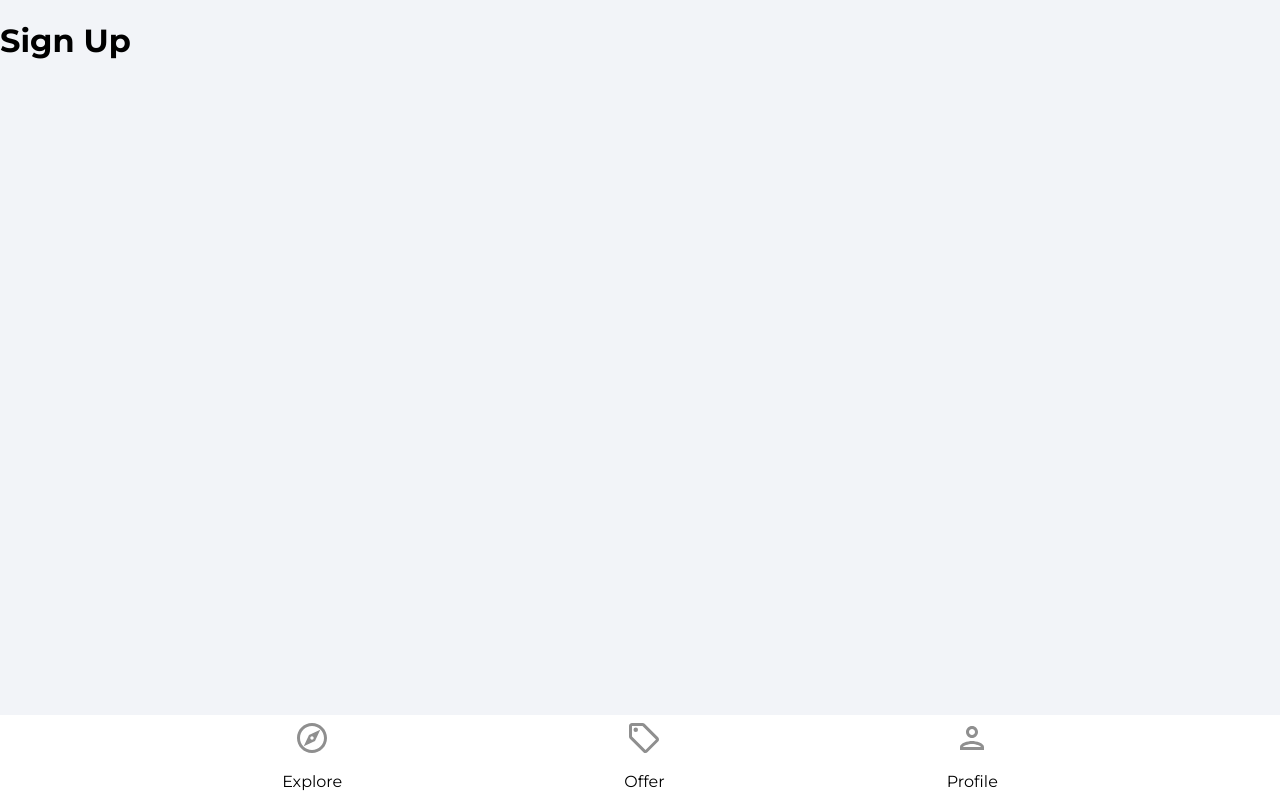
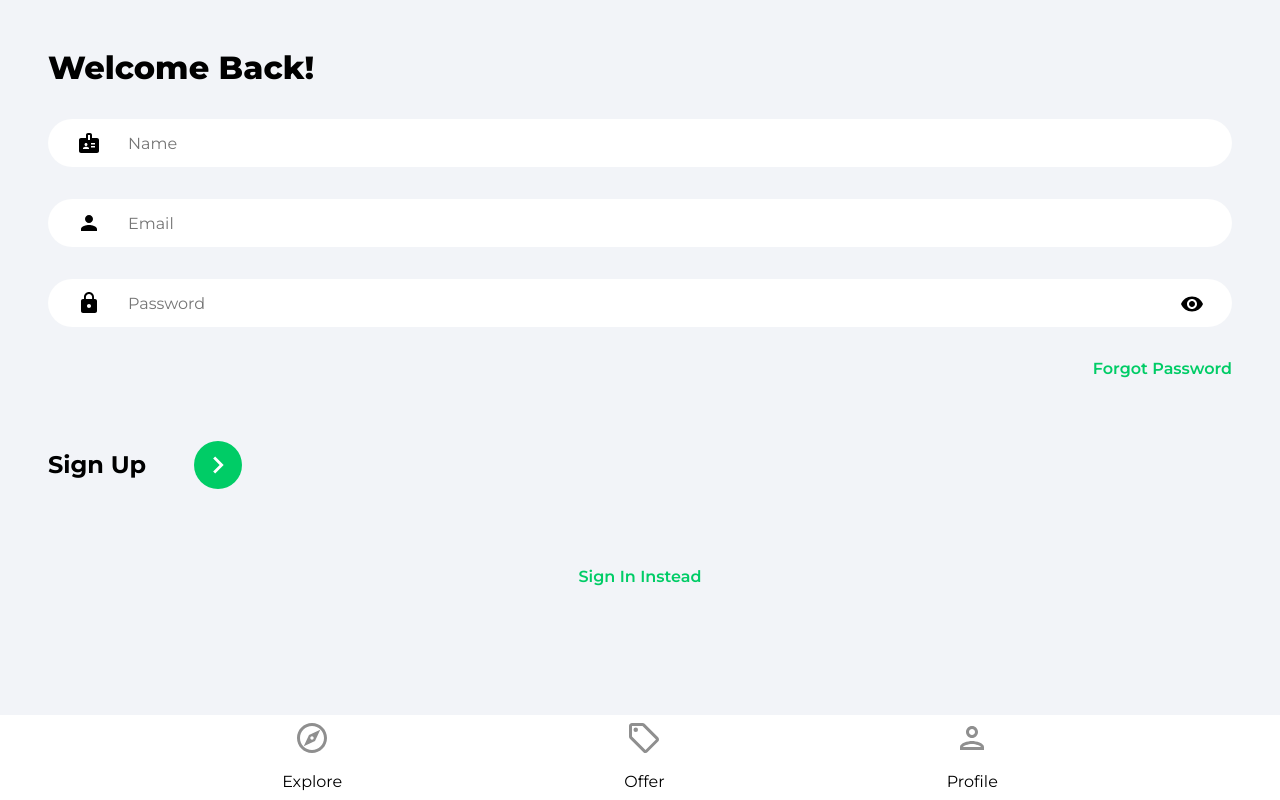
Before and after one commit to ctran0105/house-marketplace, a React (Create React App) app: page /sign-up in a window 1280 px wide. Built offline with nearby package versions, Linux system fonts and the light colour scheme.

Commit message:
Construct sign in and sign up pages

```diff
--- a/src/App.js
+++ b/src/App.js
@@ -14,7 +14,7 @@ function App() {
         <Routes>
           <Route path="/" element={<Explore />} />
           <Route path="/offers" element={<Offers />} />
-          <Route path="/profile" element={<Profile />} />
+          <Route path="/profile" element={<SignIn />} />
           <Route path="/sign-in" element={<SignIn />} />
           <Route path="/forgot-password" element={<ForgotPassword />} />
           <Route path="/sign-up" element={<SignUp />} />
--- a/src/pages/SignIn.jsx
+++ b/src/pages/SignIn.jsx
@@ -1,9 +1,77 @@
+import { useState } from "react";
+import { Link, useNavigate } from "react-router-dom";
+import { ReactComponent as ArrowRightIcon } from "../assets/svg/keyboardArrowRightIcon.svg";
+import visibilityIcon from "../assets/svg/visibilityIcon.svg";
+
 function SignIn() {
-    return (
-      <div>
-        <h1>Sign In</h1>
+  const [showPassword, setShowPassword] = useState(false);
+  const [formData, setFormData] = useState({
+    email: "",
+    password: "",
+  });
+  const { email, password } = formData;
+  const onChange = (e) => {
+    setFormData((prevState) => ({
+      ...prevState,
+      [e.target.id]: e.target.value,
+    }));
+  };
+  const navigate = useNavigate();
+
+  return (
+    <>
+      <div className="pageContainer">
+        <header>
+          <p className="pageHeader">Welcome Back!</p>
+        </header>
+        <main>
+          <form>
+            <input
+              type="email"
+              className="emailInput"
+              placeholder="Email"
+              id="email"
+              value={email}
+              onChange={onChange}
+            />
+            <div className="passwordInputDiv">
+              <input
+                type={showPassword ? "text" : "password"}
+                className="passwordInput"
+                placeholder="Password"
+                id="password"
+                value={password}
+                onChange={onChange}
+              />
+              <img
+                src={visibilityIcon}
+                alt="show password"
+                className="showPassword"
+                onClick={() => setShowPassword((prevState) => !prevState)}
+              />
+            </div>
+
+            <Link to="/forgot-password" className="forgotPasswordLink">
+              Forgot Password
+            </Link>
+
+            <div className="signInBar">
+              <p className="signInText">Sign In</p>
+              <button className="signInButton">
+                <ArrowRightIcon fill="#ffffff" width="34px" height="34px" />
+              </button>
+            </div>
+          </form>
+
+          {/* Google Oath*/}
+
+          <Link to="/sign-up" className="registerLink">
+            Sign Up Instead
+          </Link>
+        </main>
       </div>
-    );
-  }
+    </>
+  );
+}
 
-  export default SignIn;
+export default SignIn;
--- a/src/pages/SignUp.jsx
+++ b/src/pages/SignUp.jsx
@@ -1,9 +1,86 @@
+import { useState } from "react";
+import { Link, useNavigate } from "react-router-dom";
+import { ReactComponent as ArrowRightIcon } from "../assets/svg/keyboardArrowRightIcon.svg";
+import visibilityIcon from "../assets/svg/visibilityIcon.svg";
+
 function SignUp() {
-    return (
-      <div>
-        <h1>Sign Up</h1>
+  const [showPassword, setShowPassword] = useState(false);
+  const [formData, setFormData] = useState({
+    name: "",
+    email: "",
+    password: "",
+  });
+  const { name, email, password } = formData;
+  const onChange = (e) => {
+    setFormData((prevState) => ({
+      ...prevState,
+      [e.target.id]: e.target.value,
+    }));
+  };
+  const navigate = useNavigate();
+
+  return (
+    <>
+      <div className="pageContainer">
+        <header>
+          <p className="pageHeader">Welcome Back!</p>
+        </header>
+        <main>
+          <form>
+            <input
+              type="text"
+              className="nameInput"
+              placeholder="Name"
+              id="name"
+              value={name}
+              onChange={onChange}
+            />
+            <input
+              type="email"
+              className="emailInput"
+              placeholder="Email"
+              id="email"
+              value={email}
+              onChange={onChange}
+            />
+            <div className="passwordInputDiv">
+              <input
+                type={showPassword ? "text" : "password"}
+                className="passwordInput"
+                placeholder="Password"
+                id="password"
+                value={password}
+                onChange={onChange}
+              />
+              <img
+                src={visibilityIcon}
+                alt="show password"
+                className="showPassword"
+                onClick={() => setShowPassword((prevState) => !prevState)}
+              />
+            </div>
+
+            <Link to="/forgot-password" className="forgotPasswordLink">
+              Forgot Password
+            </Link>
+
+            <div className="signUpBar">
+              <p className="signUpText">Sign Up</p>
+              <button className="signUpButton">
+                <ArrowRightIcon fill="#ffffff" width="34px" height="34px" />
+              </button>
+            </div>
+          </form>
+
+          {/* Google Oath*/}
+
+          <Link to="/sign-in" className="registerLink">
+            Sign In Instead
+          </Link>
+        </main>
       </div>
-    );
-  }
+    </>
+  );
+}
 
-  export default SignUp;
+export default SignUp;
```
